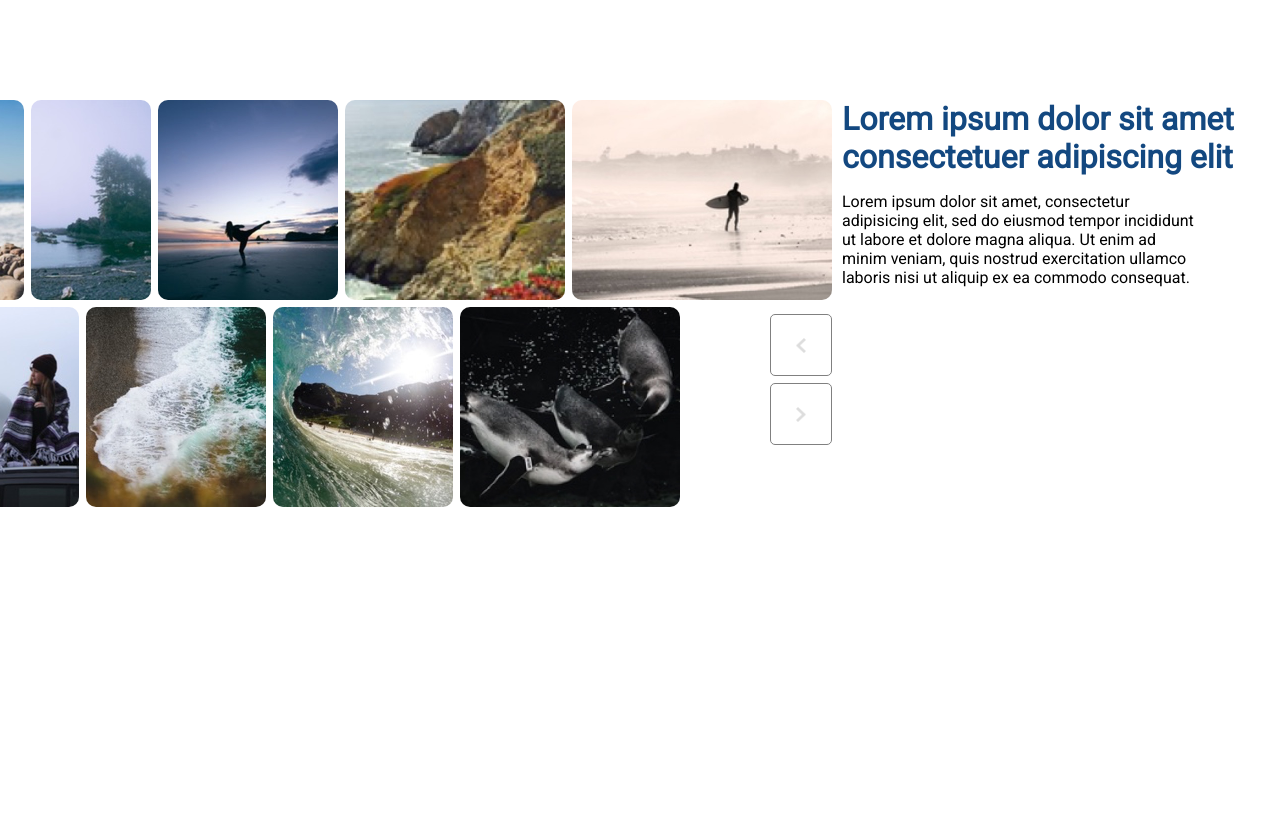
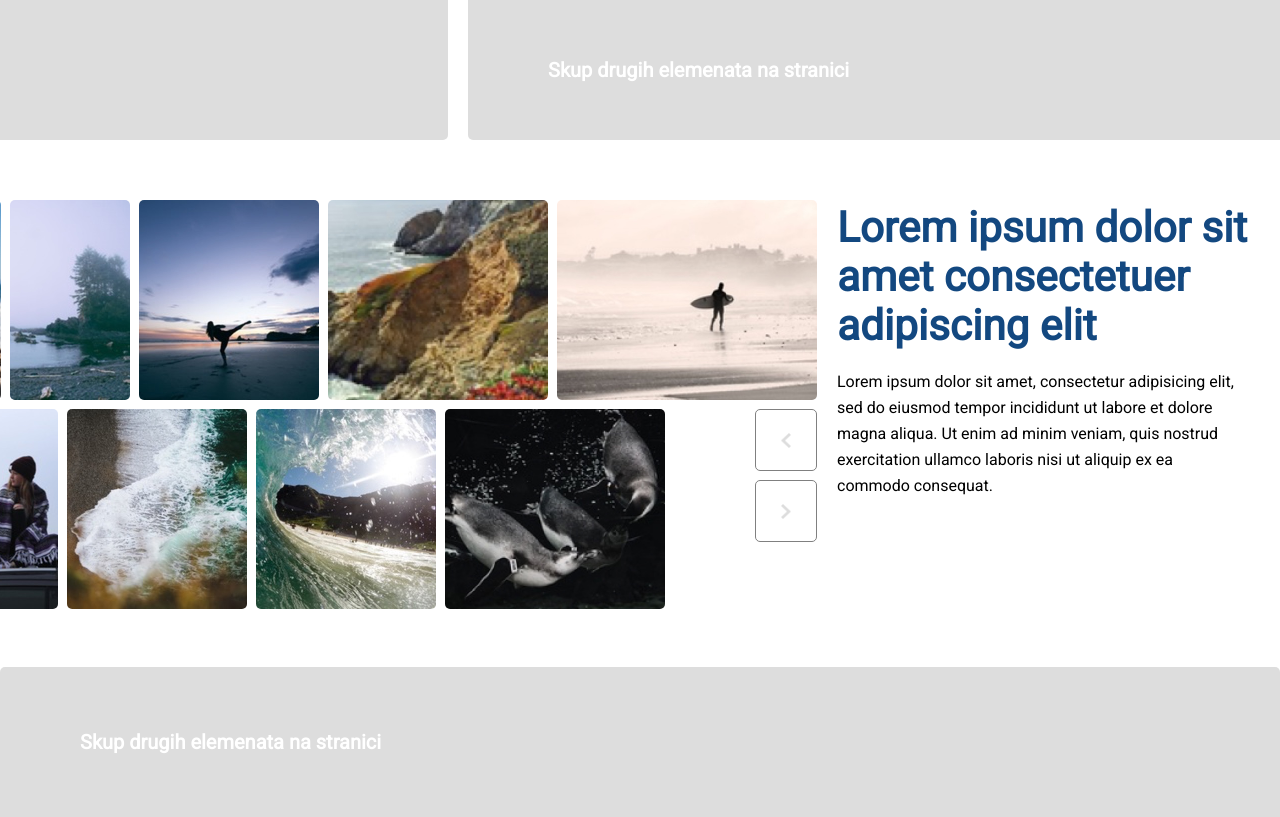
Before and after one commit to AdelMrdjo/blueFactorySlider, a plain HTML site: page index.html in a window 1280 px wide. Drawn offline with nearby package versions, Linux system fonts and the light colour scheme.

Commit message:
Redesign update

```diff
--- a/index.html
+++ b/index.html
@@ -8,6 +8,12 @@
 	<script src="https://ajax.googleapis.com/ajax/libs/jquery/1.12.4/jquery.min.js"></script>
 </head>
 <body>
+	<header>
+		<div class="headerLeft"></div>
+		<div class="headerRight">
+			<p>Skup drugih elemenata na stranici</p>
+		</div>
+	</header>
 	<div class="wrapper">
 		<div class="info">
 			<h1>Lorem ipsum dolor sit amet consectetuer adipiscing elit</h1>
@@ -40,6 +46,9 @@
 			</div>
 		</div>
 	</div>
+	<footer>
+		<p>Skup drugih elemenata na stranici</p>
+	</footer>
 	<script type="text/javascript" src="main.js"></script>
 </body>
 </html>
--- a/style.css
+++ b/style.css
@@ -2,38 +2,41 @@
 body{
 	margin:0;
 	padding:0;
-	overflow:hidden;
 	font-family: 'Roboto', sans-serif;
 }
 .wrapper{
 	height: 407px;
-	margin-top:100px;
+	margin:60px 0px;
 }
 .info{
 	float:right;
 	width: 35%;
 	height: 100%;
+	margin-left:15px;
 }
 .info h1{
 	margin: 0;
-	padding-left: 10px;
+	padding: 3px 5px;
 	color:#134880;
+	font-size:3.3vw;
 }
 .info p{
-	padding-left: 10px;
+	padding: 0px 5px;
 	text-align: left;
-	width: 80%;
+	width: 90%;
+	line-height: 26px;
+}
+.wrapper .images .prvired{
+	margin-bottom:9px;
 }
 .wrapper .images .drugired,.onlyimages{
 	display: flex;
 	justify-content: flex-end;
 	height: 200px;
-	margin-bottom:7px;
-	overflow: hidden;
 }
 .onlyimages img{
-	margin-left: 7px;
-	border-radius:10px;
+	margin-left: 9px;
+	border-radius:5px;
 	height: 100%;
 	transition: all linear 1s;
 }
@@ -48,7 +51,9 @@ body{
 	border-radius:5px;
 	height: 60px;
 	width: 60px;
-	margin-top:7px;
+}
+.right_button{
+	margin-top: 9px;
 }
 .left_button img,.right_button img{
 	margin:0px;
@@ -59,3 +64,53 @@ body{
 	cursor: pointer;
 	border:1px solid #134880;;
 }
+
+
+header,footer{
+	height: 140px;
+}
+header{
+	display: grid;
+	grid-template-columns: 35% auto;
+	grid-gap: 20px;
+}
+.headerLeft{
+	background:rgb(221, 221, 221);
+	border-radius:0px 0px 5px 0px;
+}
+.headerRight{
+	background:rgb(221, 221, 221);
+	border-radius:0px 0px 0px 5px;
+	display: grid;
+	align-content: center;
+}
+footer{
+	background:rgb(221, 221, 221);
+	height: 150px;
+	border-radius:5px 5px 0px 0px;
+	display: grid;
+	align-content: center;
+}
+.headerRight p{
+	margin:0;
+	color:#fff;
+	font-weight: bold;
+	margin-left:80px;
+	font-size: 20px;
+}
+footer p{
+	margin:0;
+	color:#fff;
+	font-weight: bold;
+	margin-left:80px;
+	font-size: 20px;
+}
+@media screen and (max-width: 800px) {
+	.info h1{
+		font-size: 22px;
+	}
+	.info p{
+		font-size:16px;
+		line-height: 20px;
+	}
+}
```
